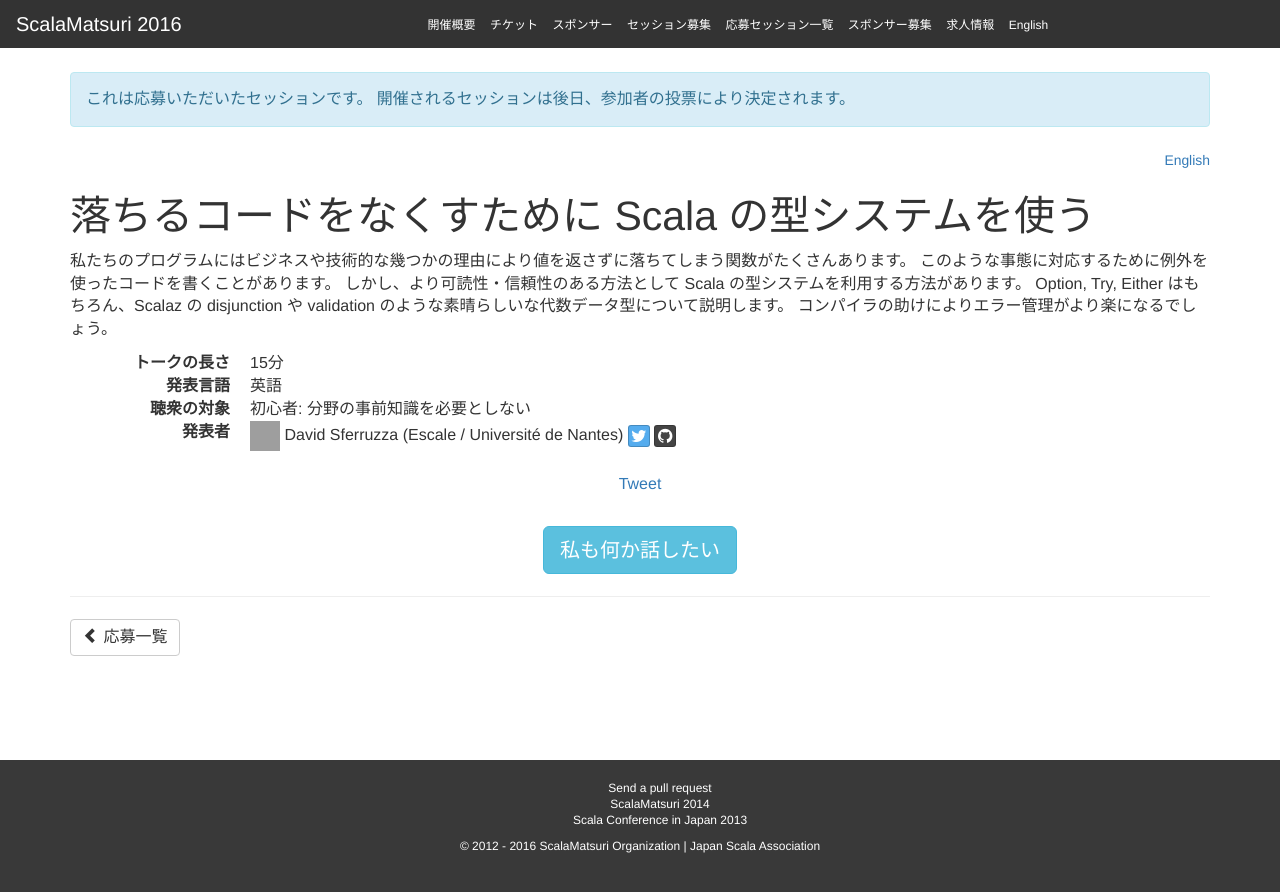
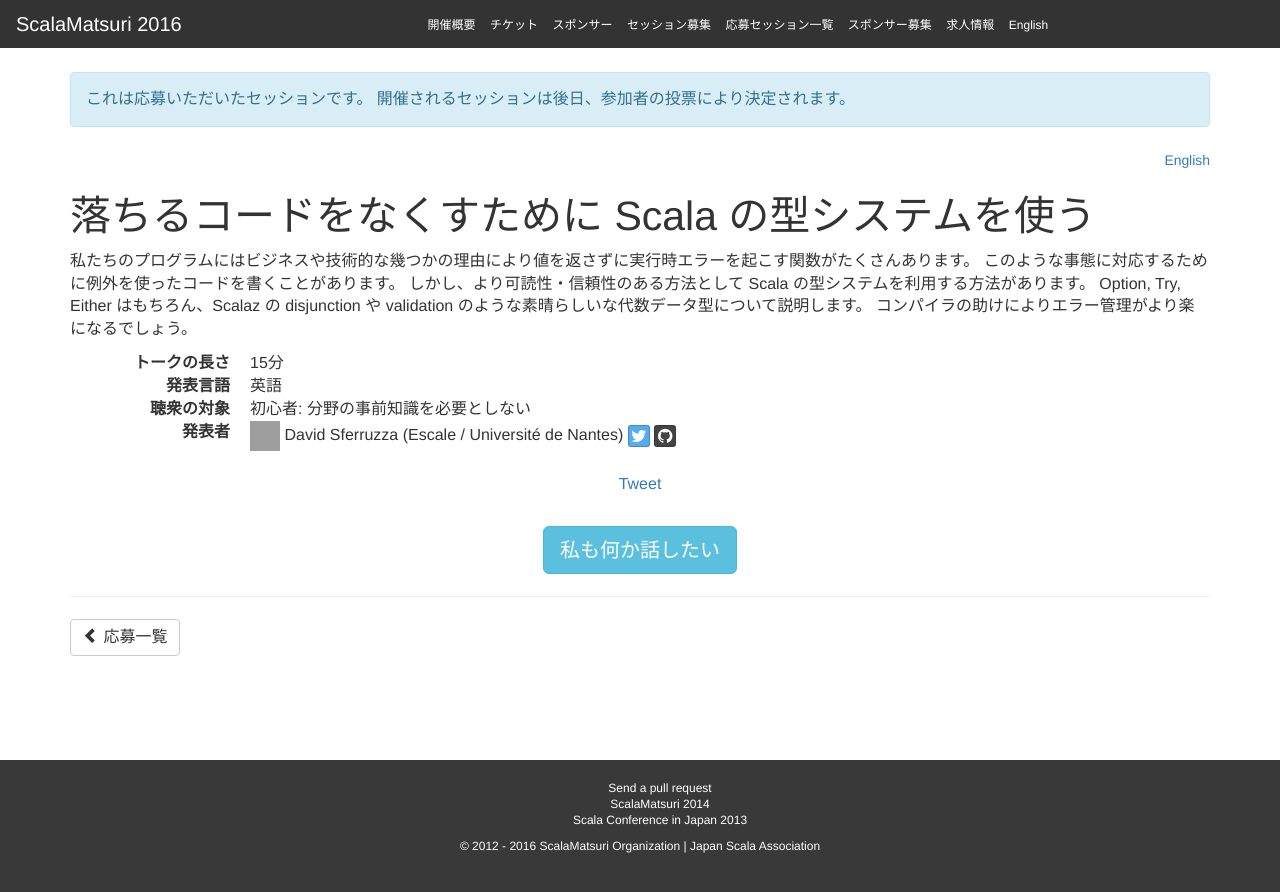
Before and after one commit to scalajp/2016.scalamatsuri.org, a Jekyll site: the page built from _candidates_ja/DavidSferruzza_1.html, in a window 1280 px wide. Shown: the top 892 px of the page. Built offline with Jekyll 4.4.1, drawn with Linux system fonts in a browser that asks for light colours; nearby versions of some CDN libraries; comment, search, counter and statistics services are not loaded; grey boxes are pictures that could not be loaded.

Commit message:
Updates DavidSferruzza_1.

```diff
--- a/_candidates_ja/DavidSferruzza_1.html
+++ b/_candidates_ja/DavidSferruzza_1.html
@@ -10,7 +10,7 @@ icon: https://avatars2.githubusercontent.com/u/1931963
 organization: Escale / Université de Nantes
 ---
 <p>
-  私たちのプログラムにはビジネスや技術的な幾つかの理由により値を返さずに落ちてしまう関数がたくさんあります。
+  私たちのプログラムにはビジネスや技術的な幾つかの理由により値を返さずに実行時エラーを起こす関数がたくさんあります。
   このような事態に対応するために例外を使ったコードを書くことがあります。
   しかし、より可読性・信頼性のある方法として Scala の型システムを利用する方法があります。
   Option, Try, Either はもちろん、Scalaz の disjunction や validation のような素晴らしいな代数データ型について説明します。
```
